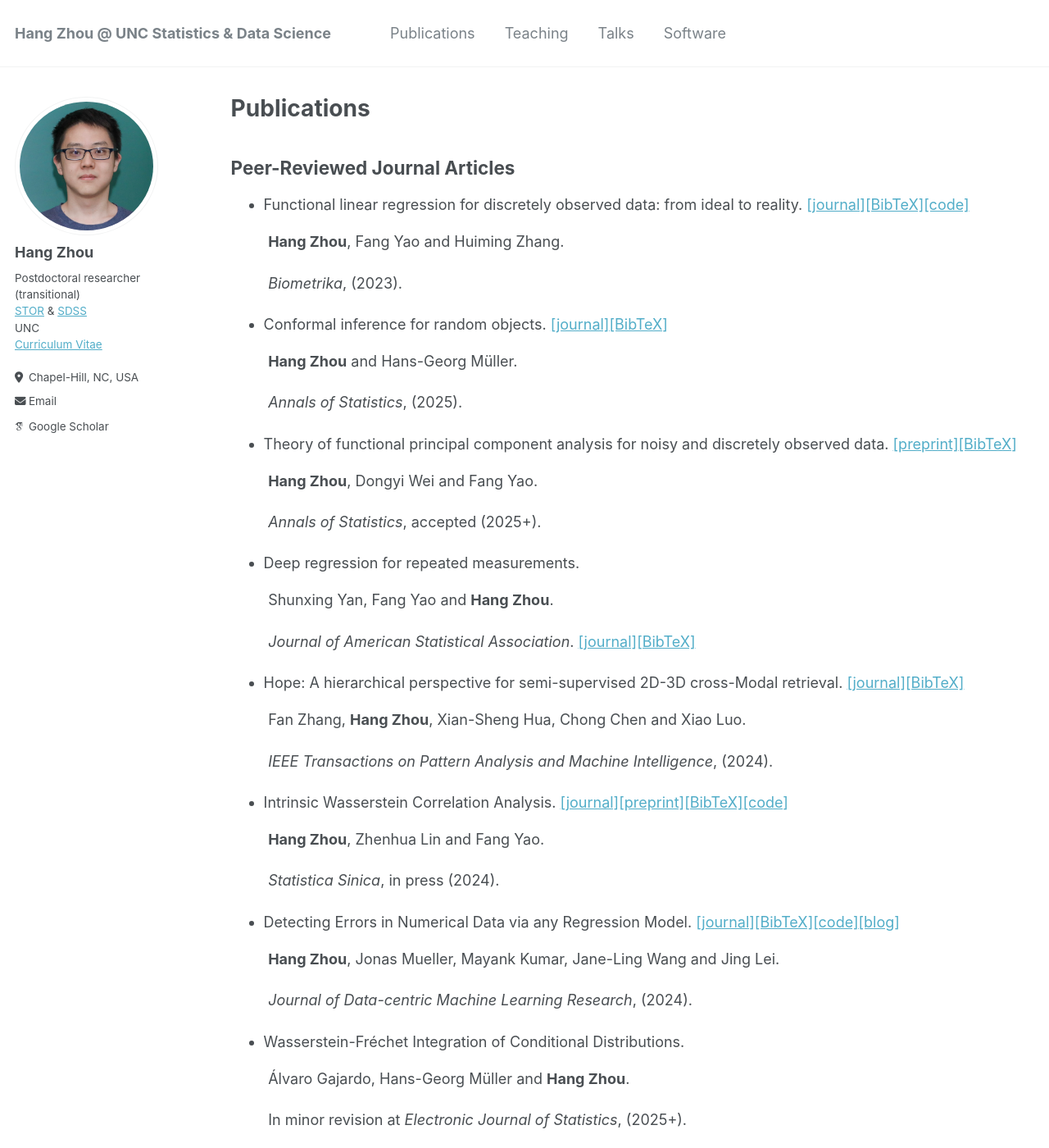
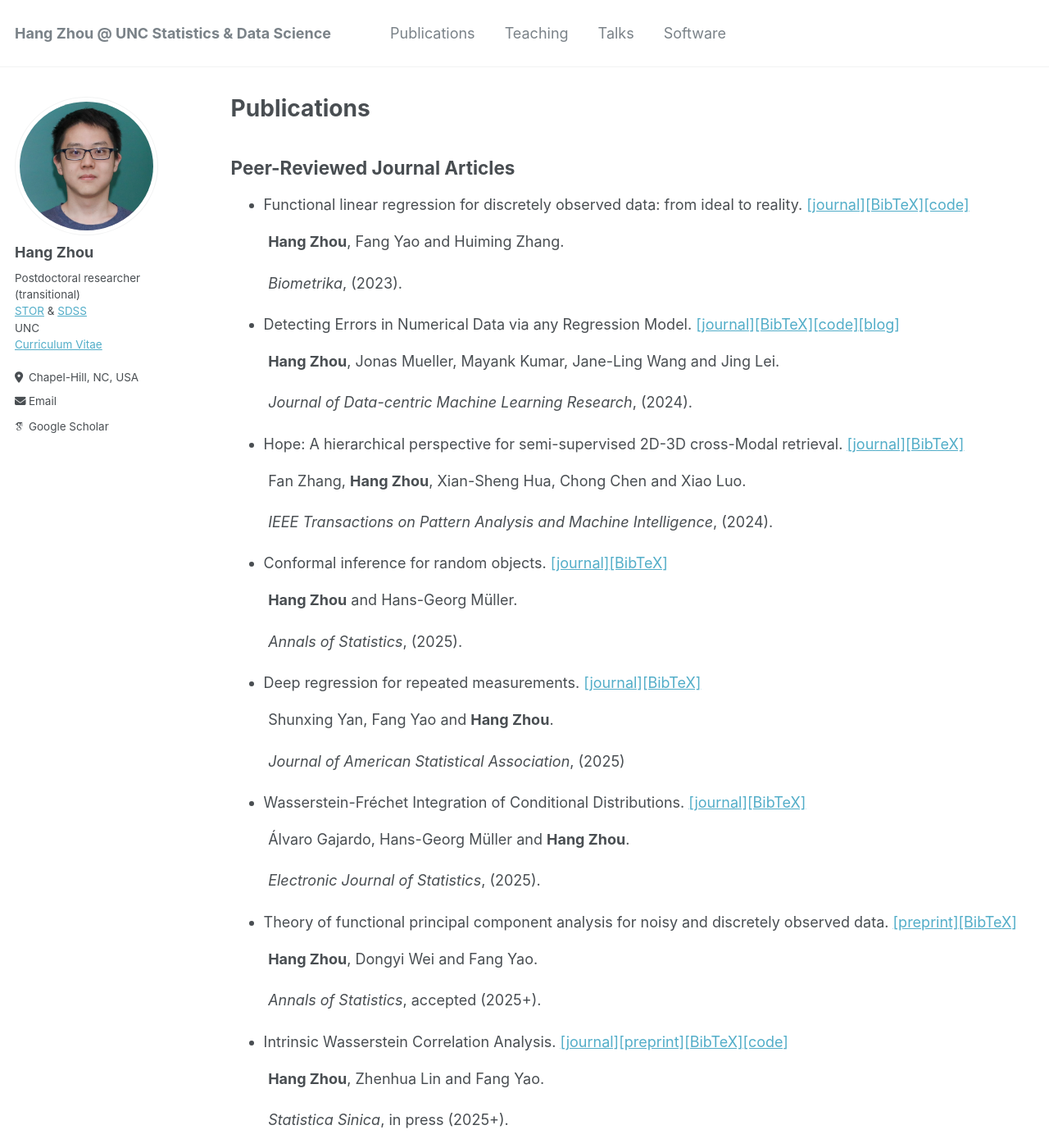
Before and after one commit to hg-zh/hg-zh.github.io, a Jekyll site: the page built from _pages/publications.md, in a window 1280 px wide and 1400 px high. Shown: the whole window at 82% size. Built offline with Jekyll 4.4.1, drawn with Linux system fonts in a browser that asks for light colours; some web fonts are replaced; part of the change alters nothing that is shown.

Commit message:
Update publications.md

```diff
--- a/_pages/publications.md
+++ b/_pages/publications.md
@@ -12,11 +12,35 @@ author_profile: true
 
 &nbsp;&nbsp;&nbsp;&nbsp;&nbsp;&nbsp;&nbsp;&nbsp; *Biometrika*, (2023).
 
+- Detecting Errors in Numerical Data via any Regression Model. [\[journal\]](https://openreview.net/forum?id=CIQ5iemeTw)[\[BibTeX\]](https://hg-zh.github.io/files/arXiv_DE)[\[code\]](https://github.com/hg-zh/RLE)[\[blog\]](https://web-git-jwmueller-regressionblog-cleanlab.vercel.app/blog/regression/)
+
+&nbsp;&nbsp;&nbsp;&nbsp;&nbsp;&nbsp;&nbsp;&nbsp; **Hang Zhou**, Jonas Mueller, Mayank Kumar, Jane-Ling Wang and Jing Lei.
+
+&nbsp;&nbsp;&nbsp;&nbsp;&nbsp;&nbsp;&nbsp;&nbsp; *Journal of Data-centric Machine Learning Research*,  (2024).
+
+- Hope: A hierarchical perspective for semi-supervised 2D-3D cross-Modal retrieval. [\[journal\]](https://doi.org/10.1109/TPAMI.2024.3412760)[\[BibTeX\]](https://hg-zh.github.io/files/HOPE)
+
+&nbsp;&nbsp;&nbsp;&nbsp;&nbsp;&nbsp;&nbsp;&nbsp; Fan Zhang, **Hang Zhou**, Xian-Sheng Hua, Chong Chen and Xiao Luo.
+
+&nbsp;&nbsp;&nbsp;&nbsp;&nbsp;&nbsp;&nbsp;&nbsp; *IEEE Transactions on Pattern Analysis and Machine Intelligence*,  (2024).
+
 - Conformal inference for random objects. [\[journal\]](https://projecteuclid.org/journals/annals-of-statistics/volume-53/issue-3/Conformal-inference-for-random-objects/10.1214/25-AOS2495.full)[\[BibTeX\]](https://hg-zh.github.io/files/arXiv_OC)
 
 &nbsp;&nbsp;&nbsp;&nbsp;&nbsp;&nbsp;&nbsp;&nbsp; **Hang Zhou** and Hans-Georg Müller.
 
 &nbsp;&nbsp;&nbsp;&nbsp;&nbsp;&nbsp;&nbsp;&nbsp;  *Annals of Statistics*, (2025).
+
+- Deep regression for repeated measurements.  [\[journal\]](https://www.tandfonline.com/doi/full/10.1080/01621459.2025.2458344)[\[BibTeX\]](https://hg-zh.github.io/files/drr)
+
+&nbsp;&nbsp;&nbsp;&nbsp;&nbsp;&nbsp;&nbsp;&nbsp; Shunxing Yan, Fang Yao and **Hang Zhou**.
+
+&nbsp;&nbsp;&nbsp;&nbsp;&nbsp;&nbsp;&nbsp;&nbsp;  *Journal of American Statistical Association*, (2025)
+
+- Wasserstein-Fréchet Integration of Conditional Distributions.  [\[journal\]](https://projecteuclid.org/journals/electronic-journal-of-statistics/volume-19/issue-1/Wasserstein-Fréchet-integration-of-conditional-distributions/10.1214/25-EJS2371.full)[\[BibTeX\]](https://hg-zh.github.io/files/WFr)
+
+&nbsp;&nbsp;&nbsp;&nbsp;&nbsp;&nbsp;&nbsp;&nbsp; Álvaro Gajardo, Hans-Georg Müller and **Hang Zhou**.
+
+&nbsp;&nbsp;&nbsp;&nbsp;&nbsp;&nbsp;&nbsp;&nbsp;  *Electronic Journal of Statistics*,  (2025).
 
 - Theory of functional principal component analysis for noisy and discretely observed data. [\[preprint\]](https://arxiv.org/abs/2209.08768)[\[BibTeX\]](https://hg-zh.github.io/files/arXiv_FPCA)
 
@@ -26,35 +50,15 @@ author_profile: true
 
 
 
-- Deep regression for repeated measurements.
-
-&nbsp;&nbsp;&nbsp;&nbsp;&nbsp;&nbsp;&nbsp;&nbsp; Shunxing Yan, Fang Yao and **Hang Zhou**.
-
-&nbsp;&nbsp;&nbsp;&nbsp;&nbsp;&nbsp;&nbsp;&nbsp;  *Journal of American Statistical Association*.  [\[journal\]](https://www.tandfonline.com/doi/full/10.1080/01621459.2025.2458344)[\[BibTeX\]](https://hg-zh.github.io/files/drr)
-
-- Hope: A hierarchical perspective for semi-supervised 2D-3D cross-Modal retrieval. [\[journal\]](https://doi.org/10.1109/TPAMI.2024.3412760)[\[BibTeX\]](https://hg-zh.github.io/files/HOPE)
-
-&nbsp;&nbsp;&nbsp;&nbsp;&nbsp;&nbsp;&nbsp;&nbsp; Fan Zhang, **Hang Zhou**, Xian-Sheng Hua, Chong Chen and Xiao Luo.
-
-&nbsp;&nbsp;&nbsp;&nbsp;&nbsp;&nbsp;&nbsp;&nbsp; *IEEE Transactions on Pattern Analysis and Machine Intelligence*,  (2024).
-
 - Intrinsic Wasserstein Correlation Analysis. [\[journal\]](https://www3.stat.sinica.edu.tw/ss_newpaper/SS-2023-0147_na.pdf)[\[preprint\]](https://arxiv.org/abs/2105.15000)[\[BibTeX\]](https://hg-zh.github.io/files/arXiv_WCCA)[\[code\]](https://github.com/hg-zh/WICA)
 
 &nbsp;&nbsp;&nbsp;&nbsp;&nbsp;&nbsp;&nbsp;&nbsp; **Hang Zhou**, Zhenhua Lin and Fang Yao.
 
-&nbsp;&nbsp;&nbsp;&nbsp;&nbsp;&nbsp;&nbsp;&nbsp; *Statistica Sinica*, in press (2024).
+&nbsp;&nbsp;&nbsp;&nbsp;&nbsp;&nbsp;&nbsp;&nbsp; *Statistica Sinica*, in press (2025+).
 
-- Detecting Errors in Numerical Data via any Regression Model. [\[journal\]](https://openreview.net/forum?id=CIQ5iemeTw)[\[BibTeX\]](https://hg-zh.github.io/files/arXiv_DE)[\[code\]](https://github.com/hg-zh/RLE)[\[blog\]](https://web-git-jwmueller-regressionblog-cleanlab.vercel.app/blog/regression/)
 
-&nbsp;&nbsp;&nbsp;&nbsp;&nbsp;&nbsp;&nbsp;&nbsp; **Hang Zhou**, Jonas Mueller, Mayank Kumar, Jane-Ling Wang and Jing Lei.
 
-&nbsp;&nbsp;&nbsp;&nbsp;&nbsp;&nbsp;&nbsp;&nbsp; *Journal of Data-centric Machine Learning Research*,  (2024).
 
-- Wasserstein-Fréchet Integration of Conditional Distributions.
-
-&nbsp;&nbsp;&nbsp;&nbsp;&nbsp;&nbsp;&nbsp;&nbsp; Álvaro Gajardo, Hans-Georg Müller and **Hang Zhou**.
-
-&nbsp;&nbsp;&nbsp;&nbsp;&nbsp;&nbsp;&nbsp;&nbsp; In minor revision at *Electronic Journal of Statistics*,  (2025+).
 
 
 
```
